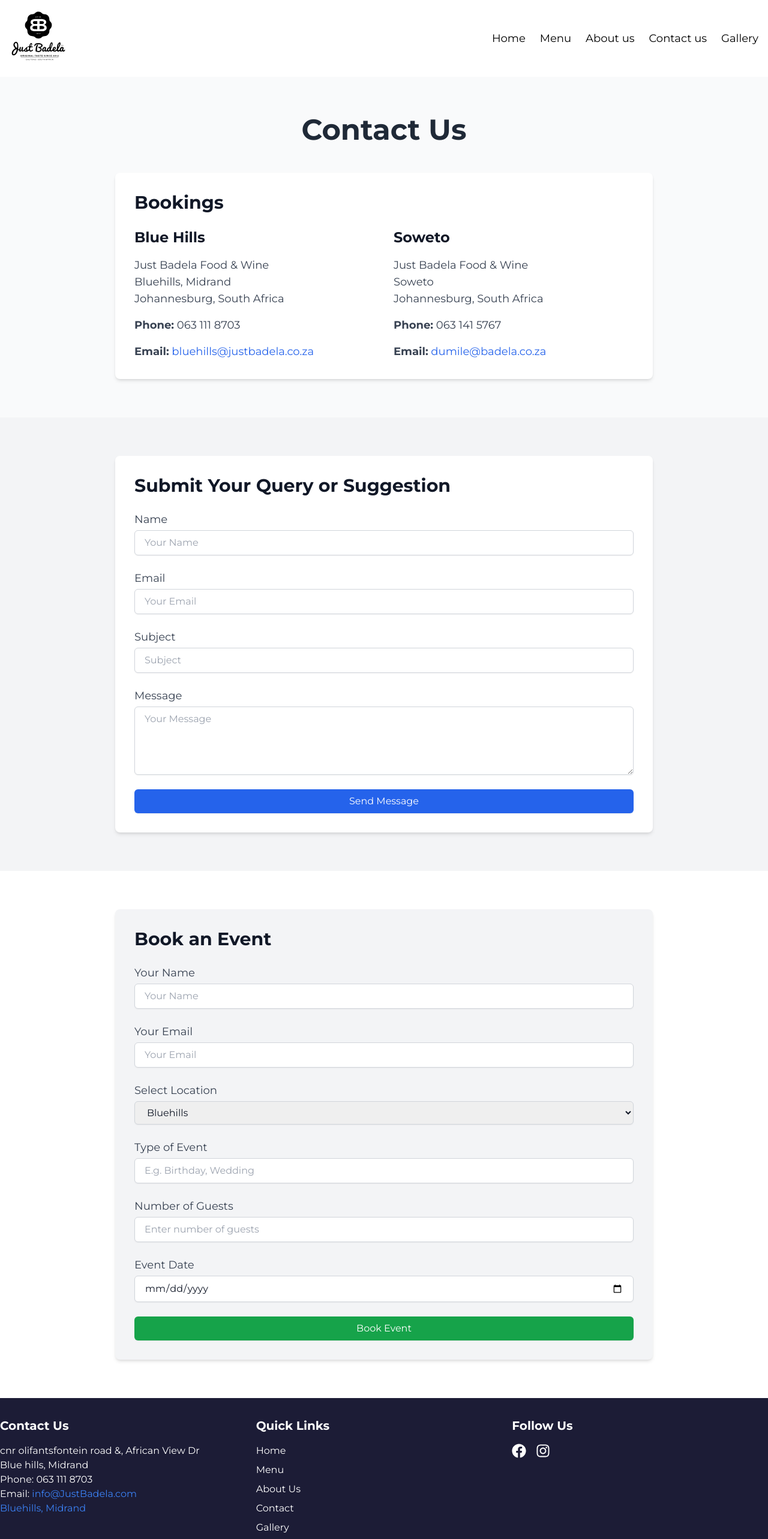
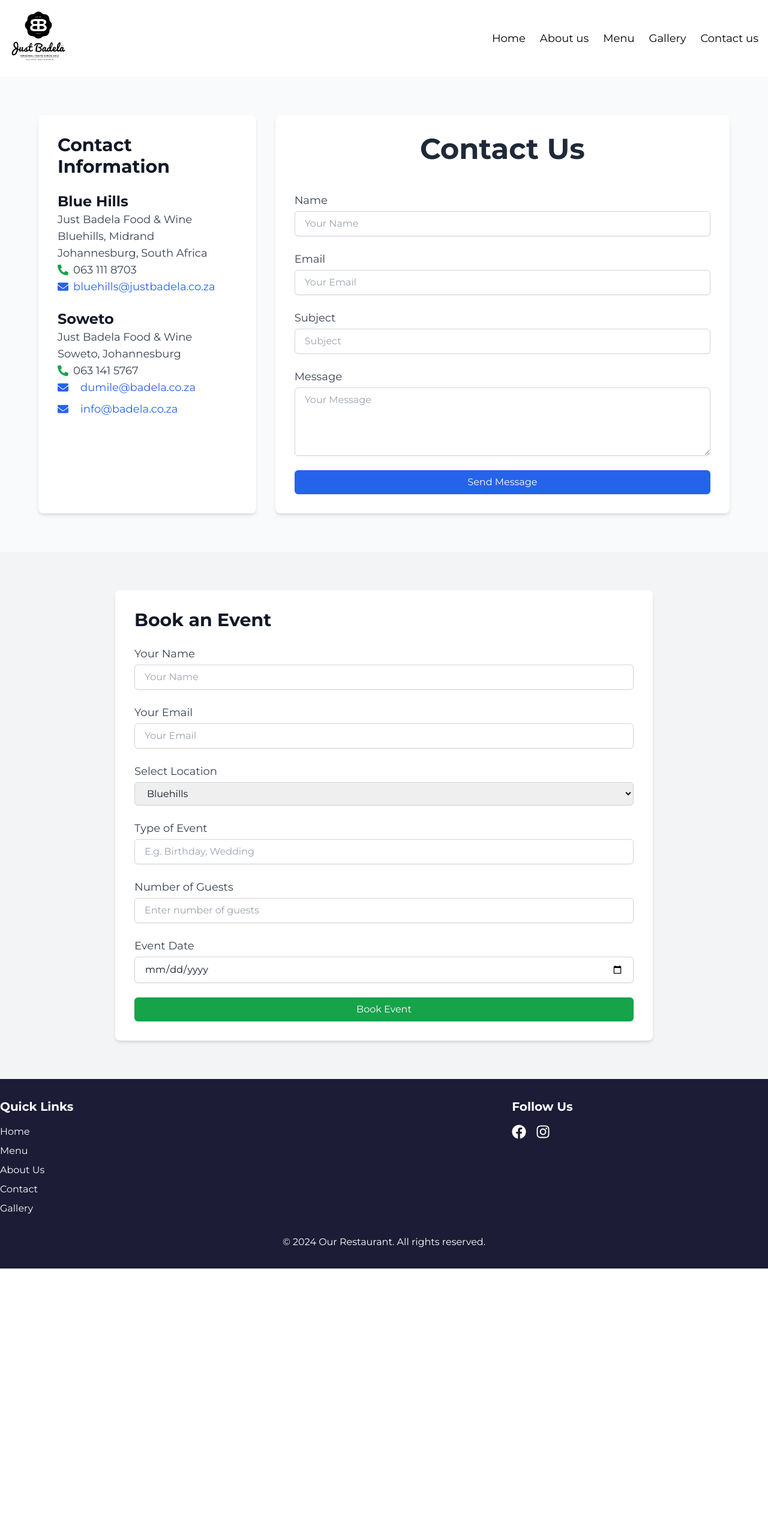
Before and after one commit to zerobbreak/Restaurant-App, a React (Vite) app: page /blue-hills/contact in a window 1280 px wide. Shown: the top 2566 px of the page at 60% size. After the commit the page ends 2115 px from the top, so only its background shows below. Built offline with nearby package versions, Linux system fonts and the light colour scheme.

Commit message:
Updated pages

```diff
--- a/src/components/Footer.jsx
+++ b/src/components/Footer.jsx
@@ -1,80 +1,38 @@
-import { Link, useLocation } from "react-router-dom";
+import { Link } from "react-router-dom";
 import { FaFacebook, FaInstagram } from "react-icons/fa";
 
 const Footer = () => {
-  const location = useLocation();
-
-  let mapLink, mapText, phone, locationData, area;
-
-  if(location.pathname.includes("blue-hills")){
-    locationData = "cnr olifantsfontein road &, African View Dr"
-    area = "Blue hills, Midrand"
-    mapLink = "https://www.google.com/maps/place/Just+Badela+Midrand/@-25.9455723,28.1076499,15z/data=!4m6!3m5!1s0x1e9571a586ac0c25:0xb211d58bb1a0f5bb!8m2!3d-25.9455723!4d28.1076499!16s%2Fg%2F11tjz_hs8z?entry=ttu&g_ep=EgoyMDI0MDgyMS4wIKXMDSoASAFQAw%3D%3D",
-    mapText = "Bluehills, Midrand"
-    phone =  "063 111 8703"
-  }else if(location.pathname.includes("soweto")){
-    locationData = "00546 Mtipa St,"
-    area = "Orlando West, Soweto, 1804"
-    mapLink = "https://www.google.com/maps/dir//00546+Mtipa+St,+Orlando+West,+Soweto,+1804/@-26.2440103,27.8230104,12z/data=!4m8!4m7!1m0!1m5!1m1!1s0x1e95a74133468c4f:0xa10432e1720ca5d4!2m2!1d27.9053876!2d-26.2440411?entry=ttu&g_ep=EgoyMDI0MDgyMS4wIKXMDSoASAFQAw%3D%3D"
-    mapText = "Orlando, Soweto"
-    phone = "063 141 5767"
-  }
-
   return (
     <footer className="py-8 bg-primary shadow-lg">
       <div className="container mx-auto px-4 lg:px-0">
         <div className="flex flex-col lg:flex-row justify-between items-center lg:items-start space-y-6 lg:space-y-0">
-          {/* Contact Section */}
-          <div className="text-center lg:text-left lg:w-1/3">
-            <h2 className="text-xl font-bold text-white mb-4">Contact Us</h2>
-            <p className="text-white">
-              {locationData}
-              <br />
-              {area}
-              <br />
-              Phone: {phone}
-              <br />
-              Email:{" "}
-              <a
-                href="mailto:dumile@mmidi.co.za"
-                className="text-blue-500 hover:text-blue-600"
-              >
-                info@JustBadela.com
-              </a>
-            </p>
-            <a href={mapLink}
-              className="text-blue-500 hover:text-blue-600"
-            >
-              {mapText}
-            </a>
-          </div>
 
           {/* Quick Links Section */}
           <div className="text-center lg:text-left lg:w-1/3">
             <h2 className="text-xl font-bold text-white mb-4">Quick Links</h2>
             <ul className="space-y-2">
               <li>
-                <Link to="/blue-hills" className="text-white hover:text-blue-500">
+                <Link to="/blue-hills" className="text-white hover:text-blue-400 transition duration-200">
                   Home
                 </Link>
               </li>
               <li>
-                <Link to="/blue-hills/menu" className="text-white hover:text-blue-500">
+                <Link to="/blue-hills/menu" className="text-white hover:text-blue-400 transition duration-200">
                   Menu
                 </Link>
               </li>
               <li>
-                <Link to="/blue-hills/about" className="text-white hover:text-blue-500">
+                <Link to="/blue-hills/about" className="text-white hover:text-blue-400 transition duration-200">
                   About Us
                 </Link>
               </li>
               <li>
-                <Link to="/blue-hills/contact" className="text-white hover:text-blue-500">
+                <Link to="/blue-hills/contact" className="text-white hover:text-blue-400 transition duration-200">
                   Contact
                 </Link>
               </li>
               <li>
-                <Link to="/blue-hills/gallery" className="text-white hover:text-blue-500">
+                <Link to="/blue-hills/gallery" className="text-white hover:text-blue-400 transition duration-200">
                   Gallery
                 </Link>
               </li>
@@ -85,16 +43,25 @@
           <div className="text-center lg:text-left lg:w-1/3">
             <h2 className="text-xl font-bold text-white mb-4">Follow Us</h2>
             <div className="flex justify-center lg:justify-start space-x-4">
-              <a href="https://www.facebook.com/justbadela/" className="text-white hover:text-blue-500">
+              <a
+                href="https://www.facebook.com/justbadela/"
+                className="text-white hover:text-blue-500 transition duration-200"
+                aria-label="Facebook"
+              >
                 <FaFacebook size={24} />
               </a>
-              <a href="https://www.instagram.com/justbadela_midrand" className="text-white hover:text-blue-500">
+              <a
+                href="https://www.instagram.com/justbadela_midrand"
+                className="text-white hover:text-blue-500 transition duration-200"
+                aria-label="Instagram"
+              >
                 <FaInstagram size={24} />
               </a>
             </div>
           </div>
         </div>
 
+        {/* Copyright Section */}
         <div className="mt-8 text-center text-white">
           &copy; {new Date().getFullYear()} Our Restaurant. All rights reserved.
         </div>
--- a/src/components/Navbar.jsx
+++ b/src/components/Navbar.jsx
@@ -6,10 +6,10 @@
 
   const navLinks = [
     { id: "/", title: "Home" },
+    { id: "/blue-hills/about", title: "About us" },
     { id: "/blue-hills/menu", title: "Menu" },
-    { id: "/blue-hills/about", title: "About us" },
+    { id: "/blue-hills/gallery", title: "Gallery" },
     { id: "/blue-hills/contact", title: "Contact us" },
-    { id: "/blue-hills/gallery", title: "Gallery" },
   ];
 
   return (
--- a/src/data/constants1.js
+++ b/src/data/constants1.js
@@ -85,8 +85,7 @@
         image: "/assets/passionFruit.jpg", // Add the image path here
         items: [
             { name: "Honey", price: 10 },
-            { name: "Ice Cream", price: 40 },
-            { name: "Ice Cream & Fruits", price: 65 },
+            { name: "Ice Cream & Fruit", price: 65 },
             { name: "Malva Pudding n Custard", price: 65 }
         ]
     },
@@ -96,7 +95,6 @@
         category: "Fish",
         image: "/assets/pexels-dana-tentis-118658-725991.jpg", // Add the image path here
         items: [
-            { name: " Hake Meal", price: 160 },
             { name: "Grilled Hake Meal", price: 160 },
         ]
     },
--- a/src/pages/about.jsx
+++ b/src/pages/about.jsx
@@ -127,35 +127,6 @@
               sit-down meal.
             </p>
           </div>
-          <div>
-            <h2 className="text-3xl font-semibold mb-6">Contact Us</h2>
-            <p className="text-lg leading-relaxed text-gray-600">
-              For more information or inquiries, please contact us:
-            </p>
-            <ul className="mt-4 space-y-2 text-gray-700">
-              <li>
-                <strong>Phone:</strong> 063 111 8703
-              </li>
-              <li>
-                <strong>Email:</strong>{" "}
-                <a
-                  href="mailto:dumile@badela.co.za"
-                  className="text-blue-600 hover:underline"
-                >
-                  dumile@badela.co.za
-                </a>
-              </li>
-              <li>
-                <strong>Website:</strong>{" "}
-                <a
-                  href="http://www.justbadela.co.za"
-                  className="text-blue-600 hover:underline"
-                >
-                  www.justbadela.co.za
-                </a>
-              </li>
-            </ul>
-          </div>
         </div>
       </section>
 
--- a/src/pages/contact.jsx
+++ b/src/pages/contact.jsx
@@ -1,29 +1,20 @@
 import Footer from "../components/Footer";
 import Navbar from "../components/Navbar";
-import styles from "../style";
+import { FaPhoneAlt, FaEnvelope } from "react-icons/fa"; // Import icons
 
 const BluehillsContact = () => {
 return (
 <div className="bg-white w-full overflow-hidden">
+  <Navbar logoImage="/assets/logo2.svg" />
 
-        <Navbar logoImage="/assets/logo2.svg"/>
-
-      {/* Existing contact details section */}
+  {/* Split-screen contact section */}
   <section className="px-6 py-16 bg-gray-50 text-gray-900">
-        <div className="max-w-4xl mx-auto">
-          <h1 className="text-5xl font-extrabold text-center text-gray-800 mb-12">
-            Contact Us
-          </h1>
-          <div className="bg-white shadow-md rounded-lg p-8">
-          <h2 className="text-3xl font-semibold mb-6">Bookings</h2>
-            {/* <h2 className="text-3xl font-semibold mb-6">Get in Touch</h2>
-            <p className="text-lg leading-relaxed text-gray-600 mb-8">
-              We'd love to hear from you! Whether you have a question, feedback,
-              or just want to chat, feel free to reach out using any of the
-              methods below.
-            </p> */}
-            <div className="grid grid-cols-1 sm:grid-cols-2 gap-8">
-              <div className="space-y-4">
+    <div className="max-w-6xl mx-auto grid md:grid-cols-3 gap-8">
+      {/* Sidebar with contact info */}
+      <aside className="md:col-span-1 bg-white shadow-md rounded-lg p-8 sticky top-16">
+        <h2 className="text-3xl font-semibold mb-6">Contact Information</h2>
+        <div className="space-y-6">
+          <div>
             <h3 className="text-2xl font-bold">Blue Hills</h3>
             <p className="text-lg text-gray-700">
               Just Badela Food & Wine
@@ -32,101 +23,86 @@
               <br />
               Johannesburg, South Africa
             </p>
-                <p className="text-lg text-gray-700">
-                  <strong>Phone:</strong> 063 111 8703
+            <p className="text-lg text-gray-700 flex items-center gap-2">
+              <FaPhoneAlt className="text-green-600" /> 063 111 8703
             </p>
-                <p className="text-lg text-gray-700">
-                  <strong>Email:</strong>{" "}
-                  <a
-                    href="mailto:bluehills@justbadela.co.za"
-                    className="text-blue-600 hover:underline"
-                  >
+            <p className="text-lg text-gray-700 flex items-center gap-2">
+              <FaEnvelope className="text-blue-600" />{" "}
+              <a href="mailto:bluehills@justbadela.co.za" className="text-blue-600 hover:underline">
                 bluehills@justbadela.co.za
               </a>
             </p>
           </div>
-              <div className="space-y-4">
+
+          <div>
             <h3 className="text-2xl font-bold">Soweto</h3>
             <p className="text-lg text-gray-700">
               Just Badela Food & Wine
               <br />
-                  Soweto
-                  <br />
-                  Johannesburg, South Africa
+              Soweto, Johannesburg
             </p>
-                <p className="text-lg text-gray-700">
-                  <strong>Phone:</strong> 063 141 5767
+            <p className="text-lg text-gray-700 flex items-center gap-2">
+              <FaPhoneAlt className="text-green-600" /> 063 141 5767
             </p>
-                <p className="text-lg text-gray-700">
-                  <strong>Email:</strong>{" "}
-                  <a
-                    href="mailto:dumile@badela.co.za"
-                    className="text-blue-600 hover:underline"
-                  >
+            <p className="text-lg text-gray-700 flex flex-col gap-2">
+              <span className="flex items-center gap-5">
+                <FaEnvelope className="text-blue-600" />{" "}
+                <a href="mailto:dumile@badela.co.za" className="text-blue-600 hover:underline">
                   dumile@badela.co.za
                 </a>
+              </span>
+              <span className="flex items-center gap-5">
+                <FaEnvelope className="text-blue-600" />{" "}
+                <a href="mailto:info@badela.co.za" className="text-blue-600 hover:underline">
+                  info@badela.co.za
+                </a>
+              </span>
             </p>
           </div>
         </div>
-          </div>
-        </div>
-      </section>
+      </aside>
 
-      {/* New contact form section */}
-      <section className="px-6 py-16 bg-gray-100 text-gray-900">
-        <div className="max-w-4xl mx-auto">
-          <div className="bg-white shadow-md rounded-lg p-8">
-            <h2 className="text-3xl font-semibold mb-6">Submit Your Query or Suggestion</h2>
+      {/* Contact form */}
+      <div className="md:col-span-2 bg-white shadow-md rounded-lg p-8">
+        <h1 className="text-5xl font-extrabold text-center text-gray-800 mb-12">
+          Contact Us
+        </h1>
         <form className="space-y-6">
           <div>
             <label htmlFor="name" className="block text-lg font-medium text-gray-700">
               Name
             </label>
-                <input
-                  type="text"
-                  id="name"
+            <input type="text" id="name"
               className="mt-1 block w-full px-4 py-2 border border-gray-300 rounded-md shadow-sm focus:ring-indigo-500 focus:border-indigo-500"
-                  placeholder="Your Name"
-                />
+              placeholder="Your Name" />
           </div>
           <div>
             <label htmlFor="email" className="block text-lg font-medium text-gray-700">
               Email
             </label>
-                <input
-                  type="email"
-                  id="email"
+            <input type="email" id="email"
               className="mt-1 block w-full px-4 py-2 border border-gray-300 rounded-md shadow-sm focus:ring-indigo-500 focus:border-indigo-500"
-                  placeholder="Your Email"
-                />
+              placeholder="Your Email" />
           </div>
           <div>
             <label htmlFor="subject" className="block text-lg font-medium text-gray-700">
               Subject
             </label>
-                <input
-                  type="text"
-                  id="subject"
+            <input type="text" id="subject"
               className="mt-1 block w-full px-4 py-2 border border-gray-300 rounded-md shadow-sm focus:ring-indigo-500 focus:border-indigo-500"
-                  placeholder="Subject"
-                />
+              placeholder="Subject" />
           </div>
           <div>
             <label htmlFor="message" className="block text-lg font-medium text-gray-700">
               Message
             </label>
-                <textarea
-                  id="message"
-                  rows="4"
+            <textarea id="message" rows="4"
               className="mt-1 block w-full px-4 py-2 border border-gray-300 rounded-md shadow-sm focus:ring-indigo-500 focus:border-indigo-500"
-                  placeholder="Your Message"
-                ></textarea>
+              placeholder="Your Message"></textarea>
           </div>
           <div>
-                <button
-                  type="submit"
-                  className="w-full bg-blue-600 text-white px-4 py-2 rounded-md shadow-sm hover:bg-blue-700 focus:outline-none focus:ring-2 focus:ring-offset-2 focus:ring-indigo-500"
-                >
+            <button type="submit"
+              className="w-full bg-blue-600 text-white px-4 py-2 rounded-md shadow-sm hover:bg-blue-700 focus:outline-none focus:ring-2 focus:ring-offset-2 focus:ring-indigo-500">
               Send Message
             </button>
           </div>
@@ -135,41 +111,33 @@
     </div>
   </section>
 
-      <section className="px-6 py-16 bg-white text-gray-900">
+  <section className="px-6 py-16 bg-gray-100 text-gray-900">
     <div className="max-w-4xl mx-auto">
-          <div className="bg-gray-100 shadow-md rounded-lg p-8">
+      <div className="bg-white shadow-md rounded-lg p-8">
         <h2 className="text-3xl font-semibold mb-6">Book an Event</h2>
         <form className="space-y-6">
           <div>
             <label htmlFor="name" className="block text-lg font-medium text-gray-700">
               Your Name
             </label>
-                <input
-                  type="text"
-                  id="name"
+            <input type="text" id="name"
               className="mt-1 block w-full px-4 py-2 border border-gray-300 rounded-md shadow-sm focus:ring-indigo-500 focus:border-indigo-500"
-                  placeholder="Your Name"
-                />
+              placeholder="Your Name" />
           </div>
           <div>
             <label htmlFor="email" className="block text-lg font-medium text-gray-700">
               Your Email
             </label>
-                <input
-                  type="email"
-                  id="email"
+            <input type="email" id="email"
               className="mt-1 block w-full px-4 py-2 border border-gray-300 rounded-md shadow-sm focus:ring-indigo-500 focus:border-indigo-500"
-                  placeholder="Your Email"
-                />
+              placeholder="Your Email" />
           </div>
           <div>
             <label htmlFor="location" className="block text-lg font-medium text-gray-700">
               Select Location
             </label>
-                <select
-                  id="location"
-                  className="mt-1 block w-full px-4 py-2 border border-gray-300 rounded-md shadow-sm focus:ring-indigo-500 focus:border-indigo-500"
-                >
+            <select id="location"
+              className="mt-1 block w-full px-4 py-2 border border-gray-300 rounded-md shadow-sm focus:ring-indigo-500 focus:border-indigo-500">
               <option value="bluehills">Bluehills</option>
               <option value="soweto">Soweto</option>
             </select>
@@ -178,39 +146,28 @@
             <label htmlFor="eventType" className="block text-lg font-medium text-gray-700">
               Type of Event
             </label>
-                <input
-                  type="text"
-                  id="eventType"
+            <input type="text" id="eventType"
               className="mt-1 block w-full px-4 py-2 border border-gray-300 rounded-md shadow-sm focus:ring-indigo-500 focus:border-indigo-500"
-                  placeholder="E.g. Birthday, Wedding"
-                />
+              placeholder="E.g. Birthday, Wedding" />
           </div>
           <div>
             <label htmlFor="guests" className="block text-lg font-medium text-gray-700">
               Number of Guests
             </label>
-                <input
-                  type="number"
-                  id="guests"
+            <input type="number" id="guests"
               className="mt-1 block w-full px-4 py-2 border border-gray-300 rounded-md shadow-sm focus:ring-indigo-500 focus:border-indigo-500"
-                  placeholder="Enter number of guests"
-                />
+              placeholder="Enter number of guests" />
           </div>
           <div>
             <label htmlFor="date" className="block text-lg font-medium text-gray-700">
               Event Date
             </label>
-                <input
-                  type="date"
-                  id="date"
-                  className="mt-1 block w-full px-4 py-2 border border-gray-300 rounded-md shadow-sm focus:ring-indigo-500 focus:border-indigo-500"
-                />
+            <input type="date" id="date"
+              className="mt-1 block w-full px-4 py-2 border border-gray-300 rounded-md shadow-sm focus:ring-indigo-500 focus:border-indigo-500" />
           </div>
           <div>
-                <button
-                  type="submit"
-                  className="w-full bg-green-600 text-white px-4 py-2 rounded-md shadow-sm hover:bg-green-700 focus:outline-none focus:ring-2 focus:ring-offset-2 focus:ring-green-500"
-                >
+            <button type="submit"
+              className="w-full bg-green-600 text-white px-4 py-2 rounded-md shadow-sm hover:bg-green-700 focus:outline-none focus:ring-2 focus:ring-offset-2 focus:ring-green-500">
               Book Event
             </button>
           </div>
--- a/tailwind.config.js
+++ b/tailwind.config.js
@@ -13,6 +13,38 @@
       colors: {
         primary: "#1c1c36",
         secondary: '#f5f5f5',
+        maroon: {
+          900: '#800000',
+          800: '#990000',
+        },
+        navy: {
+          900: '#001f3f',
+          800: '#002b54',
+        },
+        charcoal: {
+          900: '#36454f',
+          800: '#4e5d63',
+        },
+        mustard: {
+          900: '#ffdb58',
+          800: '#e6c150',
+        },
+        green: {
+          900: '#006400',
+          800: '#008000',
+        },
+        lightbrown: {
+          900: '#a0522d',
+          800: '#8b4513',
+        },
+        lightgrey: {
+          900: '#d3d3d3',
+          800: '#c0c0c0',
+        },
+        militarygreen: {
+          900: '#4b5320',
+          800: '#6c7041',
+        },
       },
       backgroundImage: {
         'hero-img': "url('/assets/hero-img.jpg')",
```
Also changed, not shown: src/pages/Home.jsx (+17 -26 lines), src/pages/gallery.jsx (+25 -48 lines), src/pages/menu.jsx (+12 -41 lines). Lines whose indentation alone changed are shown as unchanged.
